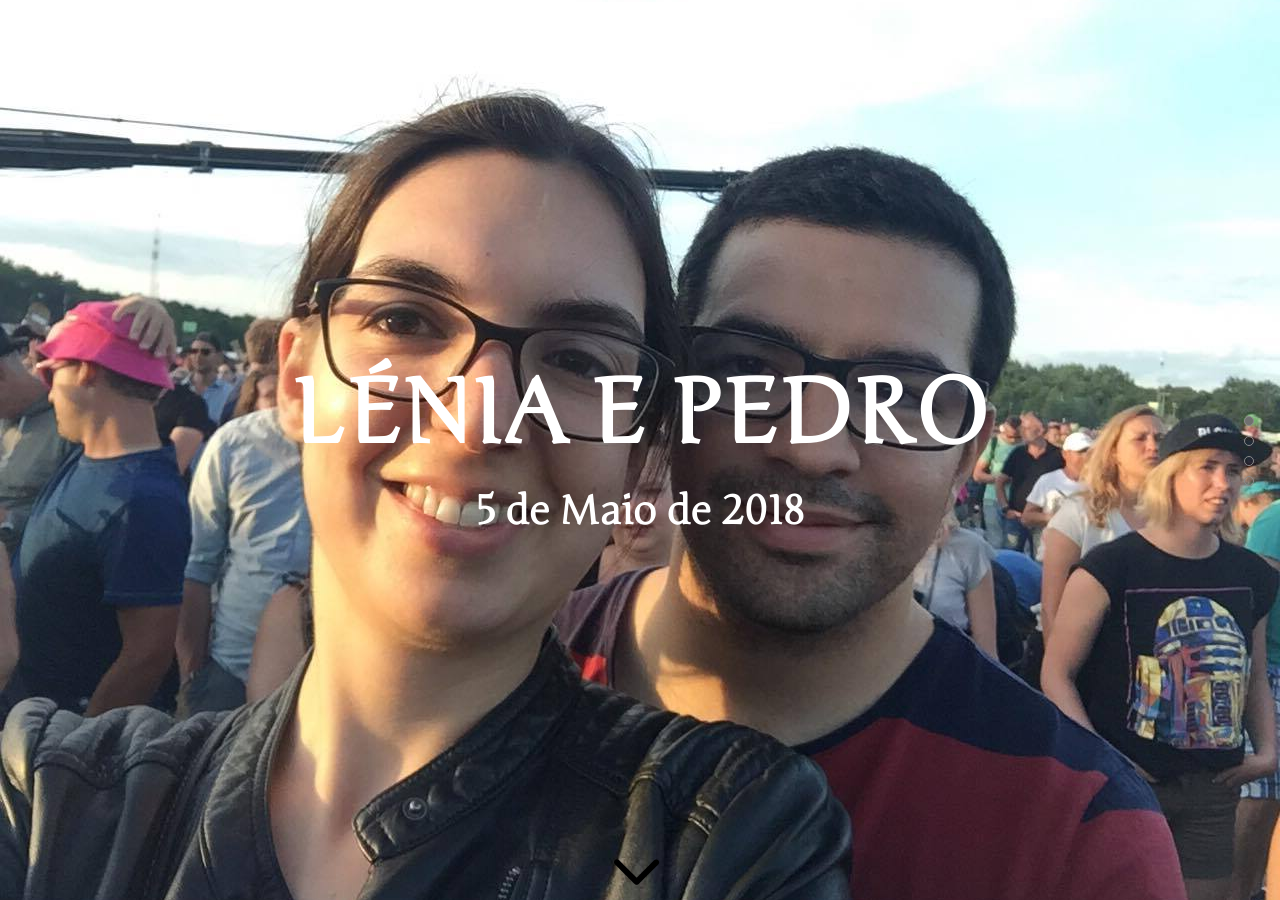
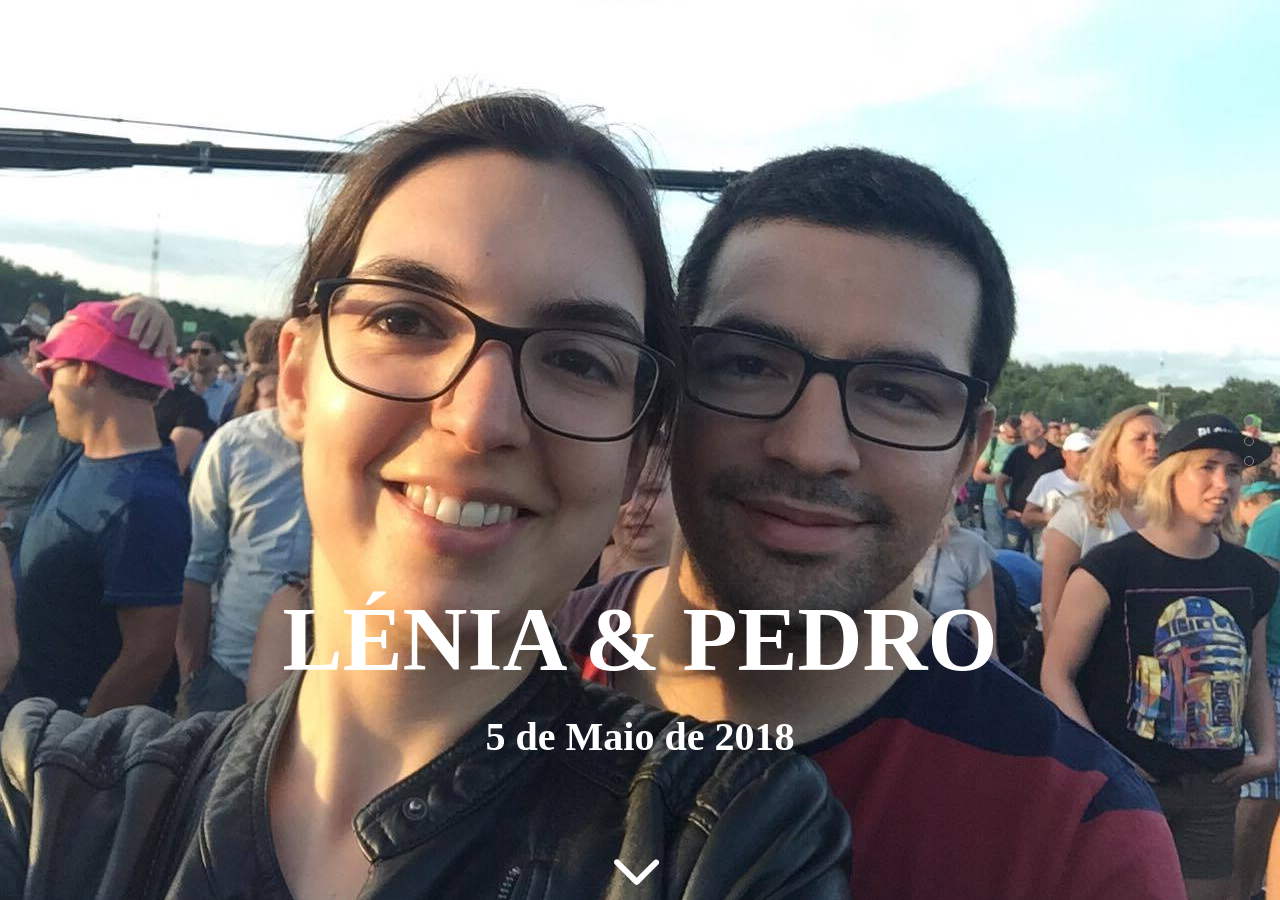
Before and after one commit to pedrocarmona/casamento, a Jekyll site: the page built from index.html, in a window 1280 px wide. Built offline with Jekyll 4.4.1, drawn with Linux system fonts in a browser that asks for light colours; nearby versions of some CDN libraries; some web fonts are replaced; comment, search, counter and statistics services are not loaded.

Commit message:
new font

```diff
--- a/_layouts/wedding.html
+++ b/_layouts/wedding.html
@@ -37,6 +37,8 @@ _options:
     <link rel="apple-touch-icon" href="{{ site.baseurl }}/assets/images/wedding/logo.png">
     <link rel="icon" type="image/png" href="{{ site.baseurl }}/assets/images/wedding/touch-icon.png" sizes="192x192">
     <link rel="icon" type="image/png" href="{{ site.baseurl }}/assets/images/wedding/favicon.png">
+    <link href="https://fonts.googleapis.com/css?family=Kranky" rel="stylesheet">
+
     {% include common/libraries.html %}
 </head>
 
@@ -55,10 +57,10 @@ _options:
             {% if site.home.section2 %}{{ site.home.section2 }}{% endif %}
             {% if site.home.section3 %}{{ site.home.section3 }}{% endif %}
         </div>
-        <h1>Lénia e Pedro</h1>
+        <div style="height: 50%;"></div>
+        <h1>Lénia & Pedro</h1>
         <h2>5 de Maio de 2018</h2>
-
-        <a class="btn-continue animated bounce" title="{{ site.data.i18n[page.lang].more }}" href="#cerimony"></a>
+        <a class="btn-continue btn-continue-light animated bounce" title="{{ site.data.i18n[page.lang].more }}" href="#cerimony"></a>
     </div>
 
     <div id="section1" class="section" data-name="cerimony">
--- a/_sass/simple-texture-wedding.scss
+++ b/_sass/simple-texture-wedding.scss
@@ -231,7 +231,7 @@ section1 cerimonylocation
 }
 
 /****************
-section2 cerimonylocation
+section2 reception
 ******************/
 
 #section2{
--- a/_sass/simple-texture/wedding/_variables.scss
+++ b/_sass/simple-texture/wedding/_variables.scss
@@ -4,4 +4,4 @@ $color-hover: #FF9900;
 $color-hover-transparent: rgba(255, 153, 0, .8);
 $color-background-dark: rgba(0, 0, 0, .5);
 $color-background-light: rgba(255, 255, 255, .1);
-$fonts-body: 'Junge Regular', 'Times New Roman', Georgia, serif;
+$fonts-body: 'Kranky', 'Times New Roman', Georgia, serif;
```
